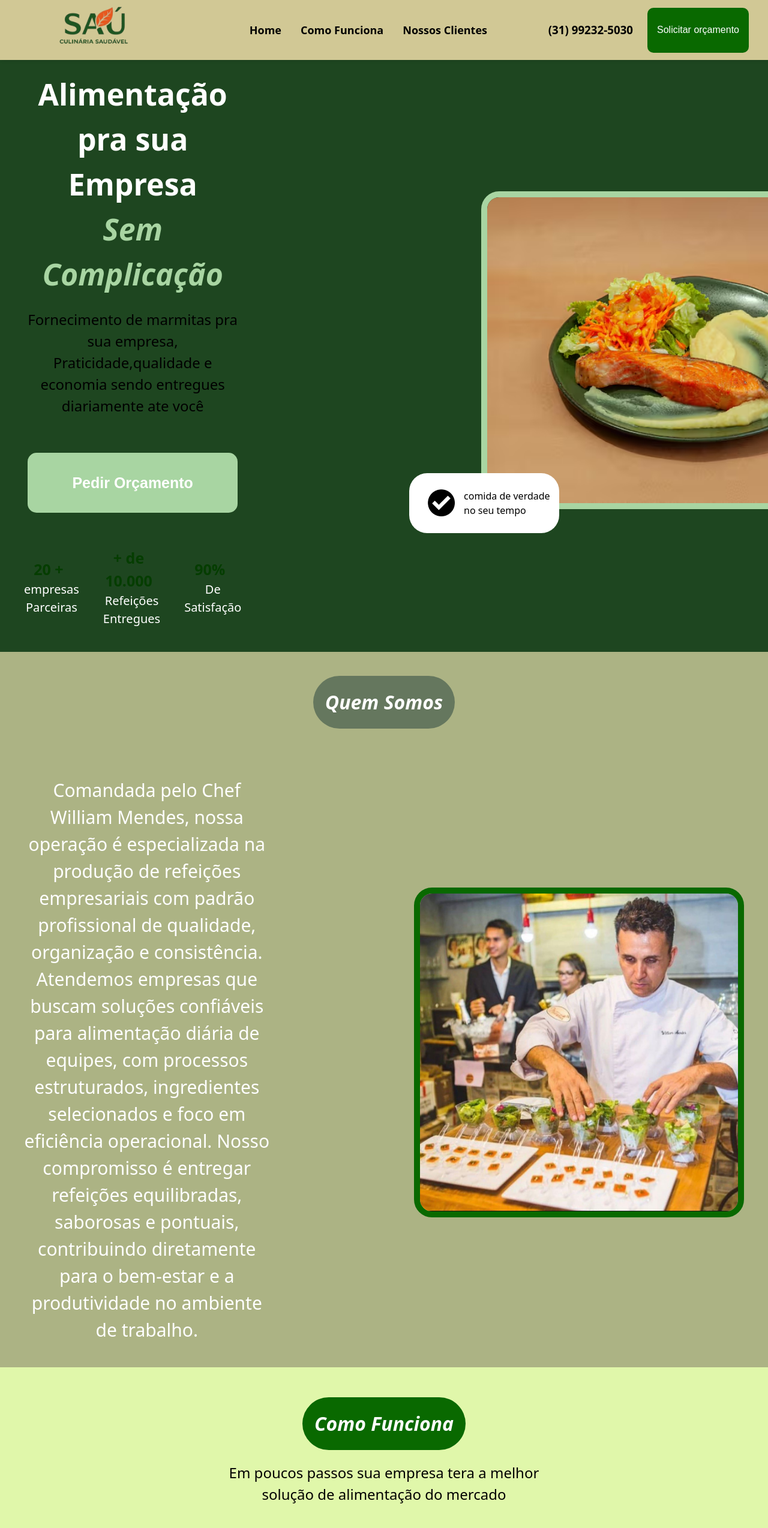
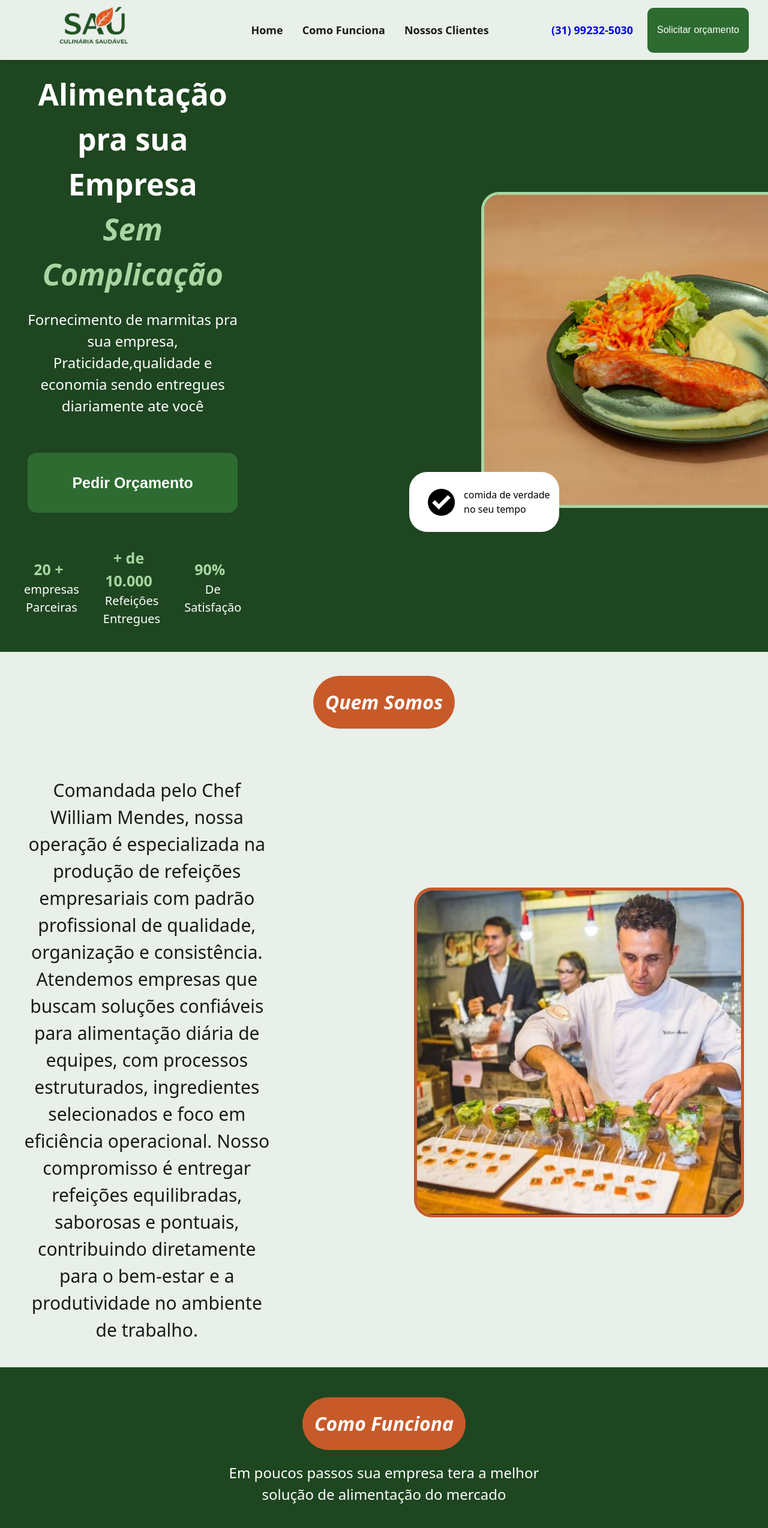
Before and after one commit to Guelmcf/Landing-page-sau, a React (Vite) app: page / in a window 1280 px wide. Shown: the top 2548 px of the page at 60% size. Built offline with nearby package versions, Linux system fonts and the light colour scheme.

Commit message:
added the right color pallet to the site

```diff
--- a/src/components/Nav.css
+++ b/src/components/Nav.css
@@ -4,7 +4,7 @@ header {
     justify-content: space-between;
 
     padding: 1rem 2rem;
-    background-color: rgb(209, 200, 149);
+    background-color: #e8f0e9;
     box-sizing: border-box;
     height: 100px;
     box-shadow: 1px 1px 5px rgba(0, 0, 0, 0.1);
@@ -36,20 +36,20 @@ header {
 }
 
 .item-menu {
-    color: rgb(0, 0, 0);
+    color: 1a1a1a;
     border: none;
     text-decoration: none;
 }
 
 .item-menu:hover {
-    color: rgb(9, 105, 0);
+    color: #2d6b30;
     cursor: pointer;
 }
 
 .btn-header {
-    background-color: rgb(9, 105, 0);
+    background-color: #2d6b30;
     font-size: medium;
-    color: rgb(255, 255, 255);
+    color: #ffffff;
     border: none;
     padding: 0.5rem 1rem;
     border-radius: 10px;
@@ -58,16 +58,19 @@ header {
 }
 
 .btn-header:hover {
-    background-color: rgb(5, 56, 0);
+    background-color: #1e4620;
     cursor: pointer;
 }
 
 .botao-chamada {
-    color: rgb(0, 0, 0);
+    color: #1a1a1a;
+    font-weight: bold;
+    font-size: 18px;
+    text-decoration: none;
 }
 
 .botao-chamada:hover {
-    color: rgb(9, 105, 0);
+    color: #2d6b30;
     cursor: pointer;
 }
 
@@ -78,13 +81,13 @@ header {
 }
 
 .item-menu-link{
-    color: rgb(0, 0, 0);
+    color: #1a1a1a;
     text-decoration: none;
     font-weight: bold   ;
     font-size: 18px;
 }
 
 .item-menu-link:hover {
-    color: rgb(9, 105, 0);
+    color: #2d6b30;
     cursor: pointer;
 }
--- a/src/components/clients.css
+++ b/src/components/clients.css
@@ -5,21 +5,21 @@
     align-items: center;
     padding: 60px 20px;
 
-    background-color: rgb(252, 253, 180);
+    background-color: #e8f0e9;
     min-height: 100vh;
     width: 100%;
 }
 
 .clients-title {
     font-size: 2.2rem;
-    color: rgb(5, 61, 0);
+    color: #2d6b30;
     margin-bottom: 8px;
     text-align: center;
 }
 
 .clients-subtitle {
     font-size: 1.1rem;
-    color: rgb(60, 70, 20);
+    color: #2d6b30;
     margin-bottom: 48px;
     text-align: center;
 }
@@ -43,7 +43,7 @@
 }
 
 .carousel-btn {
-    background-color: rgb(9, 105, 0);
+    background-color: #2d6b30;
     color: white;
     border: none;
     border-radius: 50%;
@@ -92,7 +92,7 @@
     opacity: 1;
     transform: scale(1.03);
     box-shadow: 0px 8px 28px rgba(9, 105, 0, 0.2);
-    border: 2px solid rgb(9, 105, 0);
+    border: 2px solid #2d6b30;
 }
 
 .review-stars {
@@ -136,13 +136,13 @@
 .review-user-name {
     font-weight: bold;
     font-size: 0.95rem;
-    color: #222;
+    color: #1a1a1a;
     margin: 0;
 }
 
 .review-user-company {
     font-size: 0.85rem;
-    color: #777;
+    color: #666666;
     margin: 0;
 }
 
@@ -179,7 +179,7 @@
 .clients-grid-title {
     text-align: center;
     font-size: 1.6rem;
-    color: rgb(5, 61, 0);
+    color: #2d6b30;
     margin-bottom: 32px;
 }
 
@@ -209,7 +209,7 @@
     width: 56px;
     height: 56px;
     border-radius: 12px;
-    background-color: rgb(9, 105, 0);
+    background-color: #2d6b30;
     color: white;
     font-weight: bold;
     font-size: 1.1rem;
@@ -222,13 +222,13 @@
 .client-name {
     font-size: 0.9rem;
     font-weight: bold;
-    color: #222;
+    color: #1a1a1a;
     text-align: center;
     margin: 0 0 4px 0;
 }
 
 .client-since {
     font-size: 0.8rem;
-    color: #888;
+    color: #666666;
     margin: 0;
 }
--- a/src/components/footer.css
+++ b/src/components/footer.css
@@ -1,5 +1,5 @@
 .footer{
-    background-color: rgb(69, 95, 58);
+    background-color: #1e4620;
     color: white;
     text-align: center;
     padding: 20px;
--- a/src/components/forms.css
+++ b/src/components/forms.css
@@ -4,6 +4,7 @@
     justify-content: center;
     align-items: center;
     height: 85vh;
+    background-color: #f5f5f5;
 }
 
 .forms {
@@ -13,10 +14,10 @@
     align-items: center;
     gap: 10px;
 
-    background-color: rgb(228, 228, 228);
+    background-color: #e8f0e9;
     padding: 50px;
     border-radius: 20px;
-    border: 2px solid rgb(185, 185, 185);
+    border: 2px solid #666666;
 }
 
 .forms .cx-txt {
@@ -29,8 +30,8 @@
 
 .forms .cx-txt:focus {
     outline: none;
-    border-color: rgb(34, 121, 0);
-    box-shadow: 0 0 5px rgba(34, 121, 0, 0.5);
+    border-color: #2d6b30;
+    box-shadow: 0 0 5px #1e4620;
 }
 
 .forms .Btn-forms {
@@ -38,7 +39,7 @@
     height: 45px;
     border-radius: 8px;
     border: none;
-    background-color: rgb(34, 121, 0);
+    background-color: #2d6b30;
     color: white;
     font-weight: bold;
     cursor: pointer;
@@ -48,7 +49,7 @@
 
 .termofserice {
     font-size: 12px;
-    color: rgb(120, 120, 120);
+    color: #666666;
     margin-top: 10px;
 }
 
@@ -58,9 +59,11 @@
     justify-content: center;
     align-items: center;
 
-    background-color: rgb(112, 173, 76);
+    background-color: #2d6b30;
     border-radius: 20px;
-    border: 2px solid rgb(35, 94, 23);
+    border: 2px solid #1e4620;
+    color: white;
+    font-weight: bold;
 
     width: 150px;
     padding: 10px;
@@ -72,10 +75,10 @@
     justify-content:left;
     align-items: left;
 
-    background-color: rgb(235, 235, 235);
+    background-color: #e8f0e9;
     border-radius: 8px;
-    border: 2px solid rgb(150, 150, 150);
-    color: rgb(0, 0, 0);
+    border: 2px solid #666666;
+    color: #1a1a1a;
     font-weight: bold;
     cursor: pointer;
 
@@ -104,7 +107,7 @@
     width: 10px;
     height: 10px;
     border-radius: 50%;
-    background-color: rgb(34, 121, 0);
+    background-color: #C85A2A;
 }
 
 .cto-item-txt{
@@ -122,7 +125,7 @@
 
 .cto-item-li-txt{
     font-size: 12px;
-    color: rgb(120, 120, 120);
+    color: #666666;
 }
 
 .wrapper-text{
@@ -135,12 +138,12 @@
 }
 
 .zap{
-    color: rgb(34, 121, 0);
+    color: #2d6b30;
     text-decoration: none;
     font-weight: bold;
 }
 
 .txt-tlk{
-    color: rgb(34, 121, 0);
+    color: #2d6b30;
     font-weight: bold;
 }
--- a/src/components/hero.css
+++ b/src/components/hero.css
@@ -5,6 +5,7 @@
 
     background-color: #1e4620;
     min-height: 100vh;
+    color: #ffffff;
 
     width: 100%;
     margin-top:80px;
@@ -19,7 +20,7 @@
 .fotoComida {
     width: 700px;
     height: auto;
-    border: 10px solid #a8d5a2;
+    border: 5px solid #a8d5a2;
     border-radius: 30px;
     display: block;
 }
@@ -43,7 +44,7 @@
 }
 
 .btn-orçamento {
-    background-color: #a8d5a2;
+    background-color: #2d6b30;
     color: rgb(255, 255, 255);
     font-size: 25px;
     font-weight: bold;
@@ -58,7 +59,7 @@
 }
 
 .btn-orçamento:hover {
-    background-color: rgb(7, 85, 0);
+    background-color: #a8d5a2;
 }
 
 .simbolo {
@@ -82,7 +83,6 @@ margin-left: 400px;
 .subtitulo {
     font-size: 25px;
     font-weight: normal;
-    color: rgb(255, 255, 255);
     margin-bottom: 20px;
 
     display: flex;
@@ -126,7 +126,7 @@ hr {
     font-weight: bold;
     font-size: 25px;
     margin-right: 10px;
-    color: rgb(5, 61, 0);
+    color: #a8d5a2;
 }
 
 .wrapper-txt{
@@ -134,4 +134,6 @@ hr {
     flex-direction: column;
     align-items: center;
     text-align: center;
+
+    color: rgb(255, 255, 255);
 }
--- a/src/components/how_it_works.css
+++ b/src/components/how_it_works.css
@@ -3,8 +3,8 @@
     flex-direction: column;
     align-items: center;
     padding: 50px 20px;
-    background-color: #e0f7aa;
-    color: #000000;
+    background-color: #1e4620;
+    color: #ffffff;
 
     min-height: 100vh;
     width: 100%;
@@ -13,7 +13,7 @@
 .titulo-how-it-works {
     font-size: 2rem;
     margin-bottom: 20px;
-    background-color: rgb(9, 105, 0);
+    background-color: #C85A2A;
     color: #ffffff;
     padding: 20px;
     border-radius: 50px;
@@ -25,7 +25,7 @@
     margin-bottom: 40px;
     text-align: center;
     max-width: 600px;
-    color: black;
+    color: rgb(255, 255, 255);
 }
 
 .steps {
@@ -70,7 +70,7 @@
 .symbol {
     width: 50px;
     height: 50px;
-    background-color: rgb(9, 105, 0);
+    background-color: #1e4620;
     color: #ffffff;
     font-size: 1.5rem;
     font-weight: bold;
@@ -97,7 +97,7 @@
 .call-title{
     font-size: 2.6rem;
     margin-bottom: 10px;
-    color: rgb(9, 105, 0);
+    color: #1e4620;
 }
 
 .call-description{
@@ -108,5 +108,5 @@
 
 .call-span{
     font-weight: bold;
-    color: rgb(9, 105, 0);
+    color: #1e4620;
 }
--- a/src/components/quem_somos.css
+++ b/src/components/quem_somos.css
@@ -3,8 +3,9 @@
     flex-direction: column;
     align-items: center;
 
-    background-color: rgb(172, 179, 132);
+    background-color: #e8f0e9;
     min-height: 100vh;
+    color: black;
 
     width: 100%;
     padding: 40px;
@@ -14,13 +15,13 @@
     color: rgb(255, 255, 255);
     font-style: oblique;
     font-size: 2rem;
-    background-color: rgb(101, 119, 94);
+    background-color: #C85A2A;
     padding: 20px;
     border-radius: 50px;
 }
 
 .conteudo-quem-somos {
-    color: rgb(255, 255, 255);
+    color: #1a1a1a;
     font-size: 30px;
     margin-top: 20px;
     max-width: 800px;
@@ -40,7 +41,7 @@
 .Chef {
     width: auto;
     height: 550px;
-    border: 10px solid rgb(9, 105, 0);
+    border: 5px solid #C85A2A;
     border-radius: 30px;
 }
 
```
